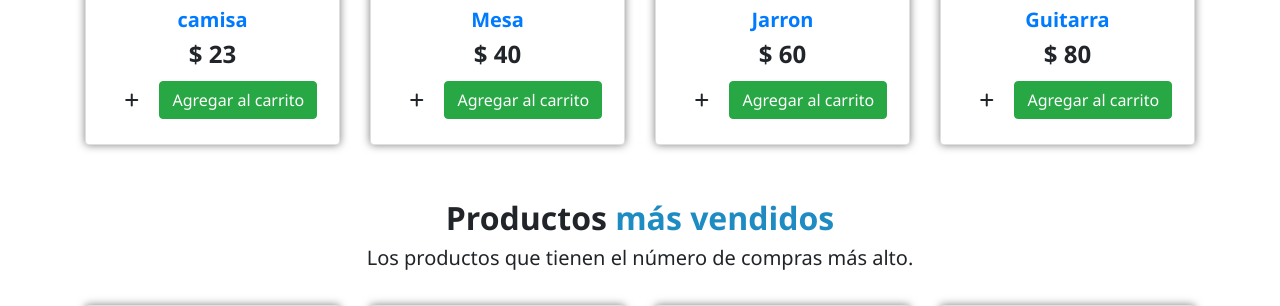
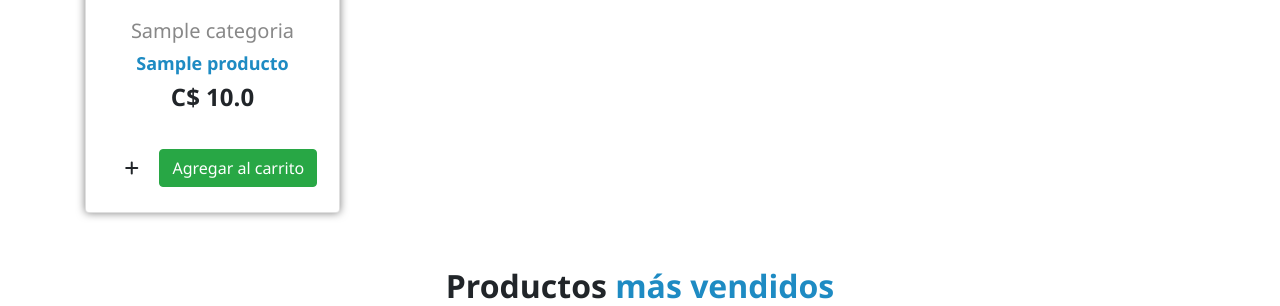
Before and after one commit to FerMedina18/Proyecto_Artesan-as, a Django app: page / in a window 1280 px wide. Shown: the part 1035-1341 px from the top of the page. Run offline with Django 3.2, Linux system fonts and the light colour scheme; tables that the repository leaves empty hold one stand-in row (values such as "Sample post"); some libraries are stand-ins or nearby versions.

Commit message:
actualizando

```diff
--- a/artesanias/mercadito/models.py
+++ b/artesanias/mercadito/models.py
@@ -4,6 +4,7 @@ from django.db.models.signals import post_save
 from django.dispatch import receiver
 from django.contrib.auth.models import AbstractUser
 from django.conf import settings
+from django.shortcuts import reverse
 
 class Usuario(AbstractUser):
     avatar = models.ImageField(blank=True)
@@ -58,6 +59,21 @@ class Producto(models.Model):
     def __str__(self):
         return self.nombre
 
+    def get_absolute_url(self):
+        return reverse("mercadito:product", kwargs={
+            'slug': self.slug
+        })
+
+    def get_add_to_cart_url(self):
+        return reverse("mercadito:add-to-cart", kwargs={
+            'slug': self.slug
+        })
+
+    def get_remove_from_cart_url(self):
+        return reverse("mercadito:remove-from-cart", kwargs={
+            'slug': self.slug
+        })
+
 class Categoria(models.Model):
     nombre = models.CharField(max_length=100)
     descripcion = models.TextField(default='', max_length=200)
--- a/artesanias/mercadito/views.py
+++ b/artesanias/mercadito/views.py
@@ -1,4 +1,4 @@
-from django.shortcuts import render, redirect
+from django.shortcuts import render, redirect, get_object_or_404
 from rest_framework.decorators import api_view, permission_classes
 from rest_framework.permissions import IsAuthenticated
 from django.http import JsonResponse
@@ -25,33 +25,17 @@ def index(request):
     categorias = Categoria.objects.all()
 
     # messages.success(request, "Todo bien")
-    object_list =[
-        {'get_category_display':"Ropa",
-         'title':"camisa",
-         'get_label_display':"Primary",
-         'discount_price':23,
-         'price':50
-        },
-        {'get_category_display':"Madera",
-         'title':"Mesa",
-         'get_label_display':"Primary",
-         'discount_price':0,
-         'price':40
-        },
-        {'get_category_display':"Barro",
-         'title':"Jarron",
-         'get_label_display':"Primary",
-         'discount_price':0,
-         'price':60
-        },
-        {'get_category_display':"Instrumento",
-         'title':"Guitarra",
-         'get_label_display':"Primary",
-         'discount_price':0,
-         'price':80
-        }
-    ]
-    return render(request, 'index.html', {'object_list' : object_list, 'categorias':categorias})
+    productos = Producto.objects.all()
+    p = Producto_Categoria.objects.all()
+    imagen = Imagen.objects.all()
+
+    context = {
+        'p' : p,
+        'categorias':categorias,
+        'imagen':imagen
+    }
+
+    return render(request, 'index.html', context)
 
 def condiciones(request):
     #cargar las categorias
@@ -130,6 +114,7 @@ def agregar_producto(request):
 
     return render(request, 'agregarproducto.html', context)
 
+
 def mi_perfilc(request):
     #cargar las categorias
     categorias = Categoria.objects.all()
@@ -152,67 +137,16 @@ def productos(request):
     #cargar las categorias
     categorias = Categoria.objects.all()
 
-    object_list =[
-        {'get_category_display':"Ropa",
-         'title':"camisa",
-         'get_label_display':"Primary",
-         'discount_price':23,
-         'price':50
-        },
-        {'get_category_display':"Madera",
-         'title':"Mesa",
-         'get_label_display':"Primary",
-         'discount_price':0,
-         'price':40
-        },
-        {'get_category_display':"Barro",
-         'title':"Jarron",
-         'get_label_display':"Primary",
-         'discount_price':0,
-         'price':60
-        },
-        {'get_category_display':"Instrumento",
-         'title':"Guitarra",
-         'get_label_display':"Primary",
-         'discount_price':0,
-         'price':80
-        },{'get_category_display':"Ropa",
-         'title':"camisa",
-         'get_label_display':"Primary",
-         'discount_price':23,
-         'price':50
-        },
-        {'get_category_display':"Madera",
-         'title':"Mesa",
-         'get_label_display':"Primary",
-         'discount_price':0,
-         'price':40
-        },
-        {'get_category_display':"Barro",
-         'title':"Jarron",
-         'get_label_display':"Primary",
-         'discount_price':0,
-         'price':60
-        },
-        {'get_category_display':"Instrumento",
-         'title':"Guitarra",
-         'get_label_display':"Primary",
-         'discount_price':0,
-         'price':80
-        },
-        {'get_category_display':"Barro",
-         'title':"Jarron",
-         'get_label_display':"Primary",
-         'discount_price':0,
-         'price':60
-        },
-        {'get_category_display':"Instrumento",
-         'title':"Guitarra",
-         'get_label_display':"Primary",
-         'discount_price':0,
-         'price':80
-        }
-    ]
+    productos = Producto.objects.all()
+    p = Producto_Categoria.objects.all()
+    imagen = Imagen.objects.all()
+
+    context = {
+        'p' : p,
+        'categorias':categorias,
+        'imagen':imagen
+    }
+
     return render(request, 'productos.html', {'object_list' : object_list, 'categorias':categorias})
 
 @csrf_protect
--- a/artesanias/static/css/style.css
+++ b/artesanias/static/css/style.css
@@ -75,7 +75,11 @@ div.container.ver, div.container.mostrar{
 }
 
 .view.overlay{
-    cursor: pointer;
+    cursor: pointer;;
+}
+
+.view.overlay img{
+    box-sizing: content-box;
 }
 
 .abajo{
@@ -170,6 +174,7 @@ div.container.ver, div.container.mostrar{
     resize: none;
 }
 
+
 /* Media queries*/
 @media screen and (min-width : 1023px){
     .isesion.container{
--- a/artesanias/templates/index.html
+++ b/artesanias/templates/index.html
@@ -32,43 +32,52 @@
       <span class="sr-only">Next</span>
     </a>
 </div>
+
 <main class="principal">
   <div class="container">
     <h1>Nuevos <span>productos</span></h1>
     <h5>Los productos agregados más recientemente.</h5>
       <div class="row wow fadeIn index">
 
-        {% for item in object_list %}
+        {% for item in p %}
         <div class="col-lg-3 col-md-6 mb-4">
 
           <div class="card index">
 
             <div class="view overlay">
-              <img src="{% static 'images/p2.jpg' %}" class="card-img-top">
+              {% for i in imagen%}
+                {% for pr in item.producto.all %}
+                  {% if i.producto.id == pr.id %}
+                    <img src="{{ i.ruta.url }}" class="card-img-top" style="height: 212px;">
+                  {% endif %}
+                {% endfor %}
+              {% endfor %}
+
+
               <a href="{{ item.get_absolute_url }}">
                 <div class="mask rgba-white-slight"></div>
               </a>
             </div>
 
             <div class="card-body text-center">
-              <a class="grey-text">
-                <h5>{{ item.get_category_display }}</h5>
-              </a>
+              {% for c in item.categoria.all %}
+                <a href = "{{ item.get_absolute_url }}" class="grey-text">
+                  <h5>{{ c.nombre }}</h5>
+                </a>
+              {% endfor %}
+
               <h5>
-                <strong>
-                  <a href="{{ item.get_absolute_url }}" class="dark-grey-text">{{ item.title }}</a>
-                </strong>
+                {% for pr in item.producto.all %}
+                  <strong style="color:#1E8BC3; font-size:18px;">{{ pr.nombre }}</strong>
+                {% endfor %}
               </h5>
 
               <h4 class="font-weight-bold blue-text">
-                <strong>$
-                  {% if item.discount_price %}
-                  {{ item.discount_price }}
-                  {% else %}
-                  {{ item.price }}
-                  {% endif %}
-                </strong>
+                {% for pr in item.producto.all %}
+                  <strong>C$ {{ pr.precio }}</strong>
+                {% endfor %}
               </h4>
+              <br>
               <div class="abajo">
                 <div class="vmas">
                   <i class="fas fa-plus"></i>
@@ -88,37 +97,45 @@
     <h5>Los productos que tienen el número de compras más alto.</h5>
       <div class=" row wow fadeIn index">
 
-        {% for item in object_list %}
+        {% for item in p %}
         <div class="col-lg-3 col-md-6 mb-4">
 
           <div class="card index">
 
             <div class="view overlay">
-              <img src="{% static 'images/p2.jpg' %}" class="card-img-top">
+              {% for i in imagen%}
+                {% for pr in item.producto.all %}
+                  {% if i.producto.id == pr.id %}
+                    <img src="{{ i.ruta.url }}" class="card-img-top" style="height: 212px;">
+                  {% endif %}
+                {% endfor %}
+              {% endfor %}
+
+
               <a href="{{ item.get_absolute_url }}">
                 <div class="mask rgba-white-slight"></div>
               </a>
             </div>
 
             <div class="card-body text-center">
-              <a class="grey-text">
-                <h5>{{ item.get_category_display }}</h5>
-              </a>
+              {% for c in item.categoria.all %}
+                <a href = "#" class="grey-text">
+                  <h5>{{ c.nombre }}</h5>
+                </a>
+              {% endfor %}
+
               <h5>
-                <strong>
-                  <a href="{{ item.get_absolute_url }}" class="dark-grey-text">{{ item.title }}</a>
-                </strong>
+                {% for pr in item.producto.all %}
+                  <strong style="color:#1E8BC3; font-size:18px;">{{ pr.nombre }}</strong>
+                {% endfor %}
               </h5>
 
               <h4 class="font-weight-bold blue-text">
-                <strong>$
-                  {% if item.discount_price %}
-                  {{ item.discount_price }}
-                  {% else %}
-                  {{ item.price }}
-                  {% endif %}
-                </strong>
+                {% for pr in item.producto.all %}
+                  <strong>C$ {{ pr.precio }}</strong>
+                {% endfor %}
               </h4>
+              <br>
               <div class="abajo">
                 <div class="vmas">
                   <i class="fas fa-plus"></i>
--- a/artesanias/templates/layout.html
+++ b/artesanias/templates/layout.html
@@ -39,22 +39,27 @@
         </form>
         <div class="usuarios">
             {% if not user.is_authenticated %}
-                <a href="/login">Iniciar Sesión</a>
+                <a href="/login" class="ocult">Iniciar Sesión</a>
             {% endif %}
             {% if user.is_authenticated %}
-                <a href="/logout">Cerrar Sesión</a>
-                <a href="/editar_usuario">Editar Usuario</a>
+                <a href="/logout" class="ocult">Cerrar Sesión</a>
+                <a href="/editar_usuario" class="ocult">Editar Usuario</a>
                 {% if user.rol == "comprador" %}
-                    <a href="/editar_perfil_comprador">Editar Perfilc</a>
+                    <a href="/editar_perfil_comprador" class="ocult">Editar Perfilc</a>
                 {% endif %}
 
                 {% if user.rol == "vendedor" %}
-                    <a href="/editar_perfil_vendedor">Editar Perfilv</a>
+                    <a href="/editar_perfil_vendedor" class="ocult">Editar Perfilv</a>
                 {% endif %}
-                <p>{{ user }}</p>
+                <p class="ocult">{{ user }}</p>
             {% endif %}
 
-            <a href="#" class="carrito "><i class="fa fa-shopping-cart" ></i></a>
+            <div class="ordenes">
+                <a href="#" class="carrito "><i class="fa fa-shopping-cart" ></i></a>
+                <div class="cantidad">
+                    <p>0</p>
+                </div>
+            </div>
         </div>
 
         <div class="submenu">
--- a/artesanias/templates/menulateral.html
+++ b/artesanias/templates/menulateral.html
@@ -8,12 +8,12 @@
         <li><a href="/registro_comprador" class="ma">Registrarse</a></li>
         <li>
             {% if not user.is_authenticated %}
-                <a href="/login">Iniciar Sesión</a>
+                <a href="/login" class="ma">Iniciar Sesión</a>
             {% endif %}
             {% if user.is_authenticated %}
-                <a href="/logout">Cerrar Sesión</a>
+                <a href="/logout" class="ma">Cerrar Sesión</a>
             {% endif %}
-        <li><a href="#" class="ma">Carrito</a></li>
+        </li>
         <li><a href="/registro_vendedor" class="ma">vender</a></li>
         <li>
             <a href="#" class="ma">categorias
```
Also changed, not shown: artesanias/static/css/stylelayout.css (+41 -4 lines).
